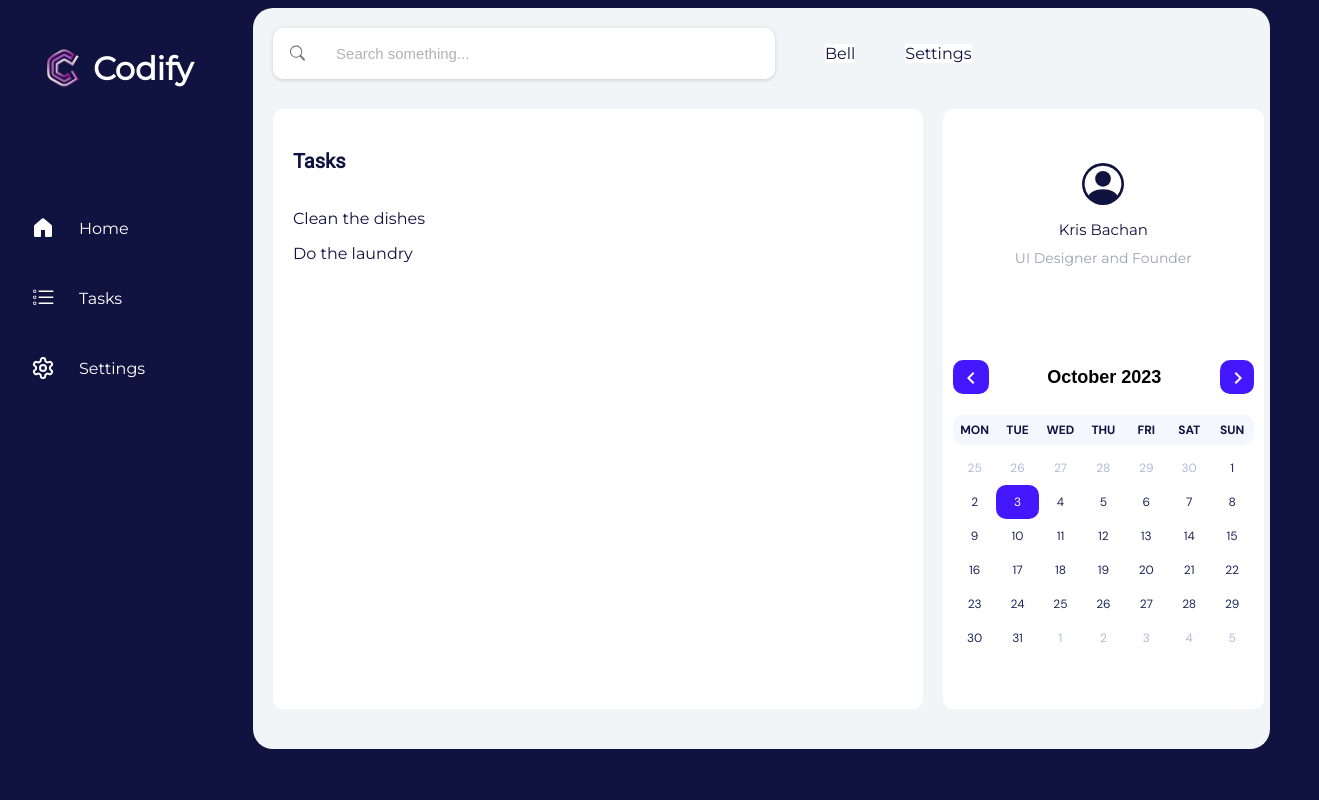
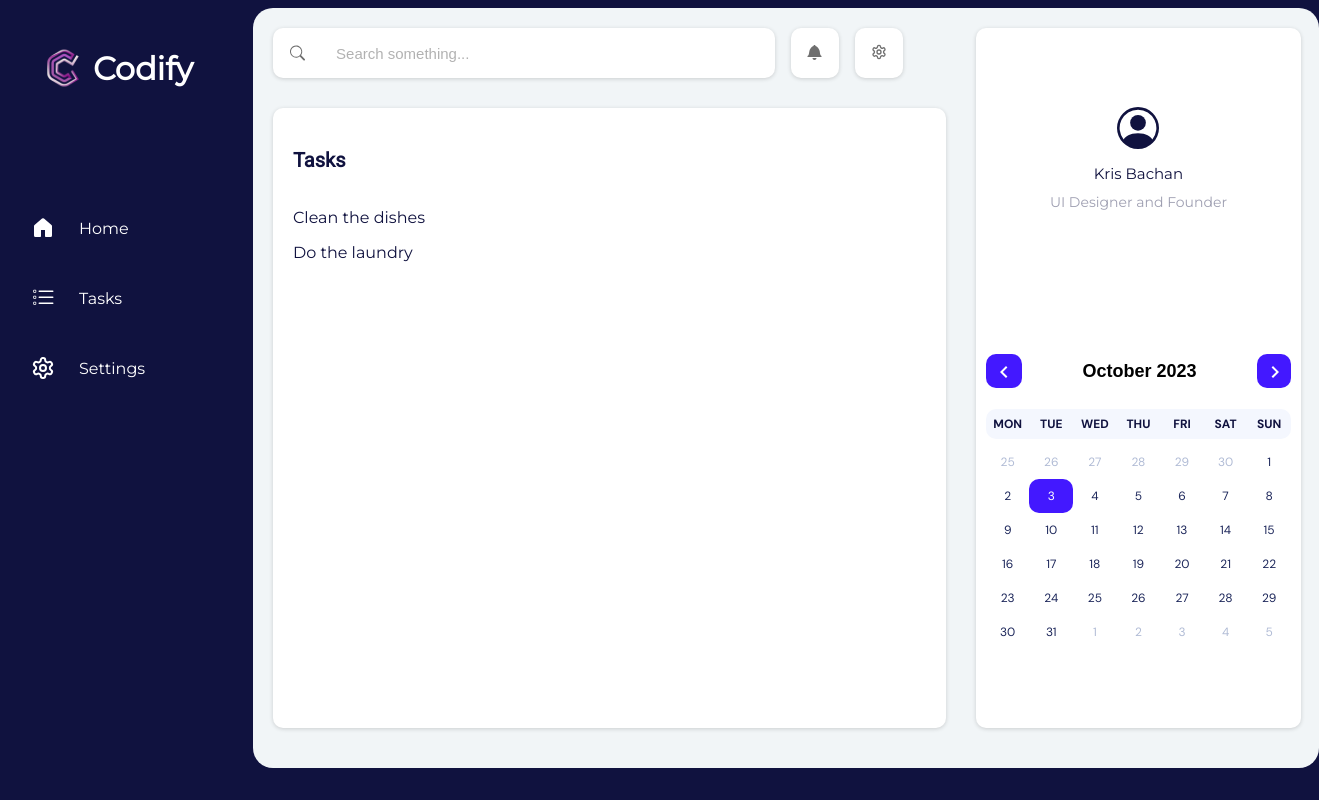
Before and after one commit to k2pbac/codify, a React (Create React App) app: page / in a window 1280 px wide. Shown: the whole page, 1319 px wide, since content can reach past the window. Built offline with nearby package versions, Linux system fonts and the light colour scheme.

Commit message:
change to grid

```diff
--- a/src/App.css
+++ b/src/App.css
@@ -53,8 +53,13 @@ body {
 }
 
 .main-section {
-  display: flex;
-  flex-direction: column;
+  display: grid;
+  grid-template-columns: 65% 32%;
+  grid-template-rows: 50px;
+  grid-template-areas:
+    "search calendar"
+    "list calendar"
+    "list calendar";
   width: 90%;
   height: 700px;
   max-height: fit-content;
--- a/src/App.js
+++ b/src/App.js
@@ -19,10 +19,6 @@ function App() {
           <GoHomeFill />
           Home
         </a>
-        {/* <a href="/">
-          <HiChartBarSquare />
-          Dashboard
-        </a> */}
         <a href="/">
           <BsListTask />
           Tasks
@@ -34,10 +30,8 @@ function App() {
       </div>
       <div className="main-section">
         <SearchBar />
-        <div className="content">
-          <TodoList items={list}></TodoList>
-          <Calendar />
-        </div>
+        <TodoList items={list}></TodoList>
+        <Calendar />
       </div>
     </div>
   );
--- a/src/Calendar.css
+++ b/src/Calendar.css
@@ -1,13 +1,15 @@
 .calendar {
   border-radius: 10px;
   padding: 10px;
+  margin-right: 16px;
   background: white;
-  width: 27%;
   display: flex;
   justify-content: space-around;
   flex-direction: column;
   align-items: center;
   flex-grow: 0.8;
+  grid-area: calendar;
+  box-shadow: rgba(0, 0, 0, 0.16) 0px 1px 4px;
 }
 
 .calendar svg {
--- a/src/SearchBar.css
+++ b/src/SearchBar.css
@@ -4,6 +4,7 @@
   margin-left: 20px;
   width: 97%;
   border-radius: 10px;
+  grid-area: search;
 }
 
 .search-bar p {
@@ -35,7 +36,16 @@
   color: black;
   opacity: 0.3;
 }
-.search-icon {
-  margin: 16px;
+.search-icon,
+.bell-icon,
+.settings-icon {
+  padding: 16px;
   color: rgba(0, 0, 0, 0.564);
 }
+
+#icon-wrapper {
+  background-color: white;
+  margin-left: 16px;
+  border-radius: 10px;
+  box-shadow: rgba(0, 0, 0, 0.16) 0px 1px 4px;
+}
--- a/src/SearchBar.js
+++ b/src/SearchBar.js
@@ -1,4 +1,6 @@
 import { BsSearch } from "react-icons/bs";
+import { GoBell } from "react-icons/go";
+import { LuSettings } from "react-icons/lu";
 
 const SearchBar = () => {
   return (
@@ -7,8 +9,12 @@ const SearchBar = () => {
         <BsSearch className="search-icon" />
         <input type="text" id="search" placeholder="Search something..." />
       </div>
-      <p>Bell</p>
-      <p>Settings</p>
+      <div id="icon-wrapper">
+        <GoBell className="bell-icon" />
+      </div>
+      <div id="icon-wrapper">
+        <LuSettings className="settings-icon" />
+      </div>
     </div>
   );
 };
--- a/src/todo.css
+++ b/src/todo.css
@@ -1,11 +1,11 @@
 .TodoList {
   /* margin: auto; */
   background-color: white;
-  width: 60%;
   margin-left: 20px;
-  margin-right: 20px;
   border-radius: 10px;
   padding: 20px;
+  grid-area: list;
+  box-shadow: rgba(0, 0, 0, 0.16) 0px 1px 4px;
 }
 
 .TodoList .search-container {
```
Also changed, not shown: src/setupTests.js (deleted, +0 -5 lines), src/logo.svg (deleted).
